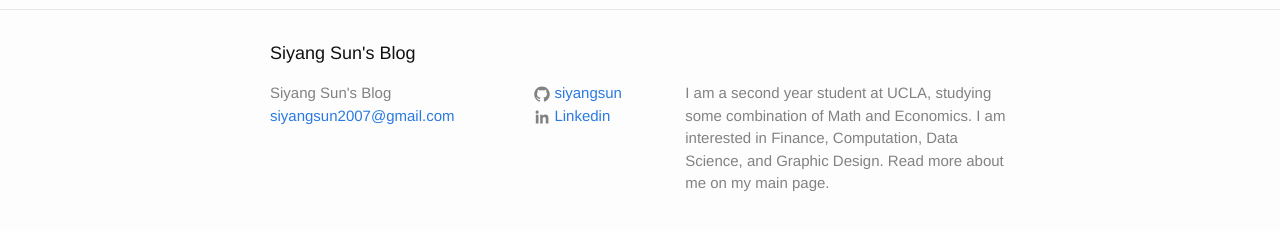
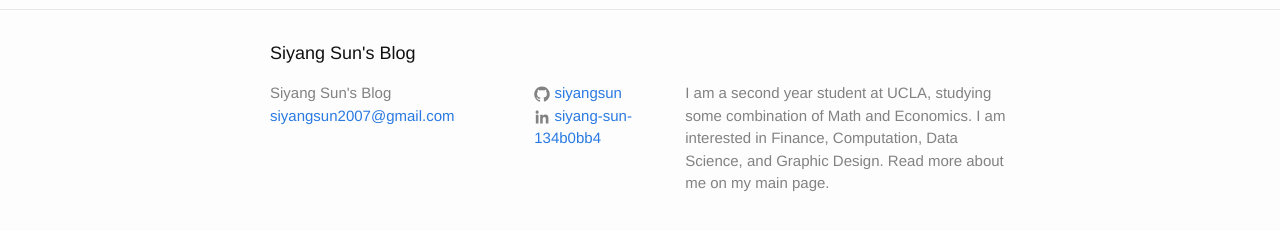
Before and after one commit to siyangsun/marginalia, a Jekyll site: the page built from index.html, in a window 1280 px wide. Shown: the part 377-608 px from the top of the page. Built offline with Jekyll 4.4.1, drawn with Linux system fonts in a browser that asks for light colours.

Commit message:
Updating config

```diff
--- a/_includes/footer.html
+++ b/_includes/footer.html
@@ -22,7 +22,7 @@
 
           {% if site.linkedin %}
           <li>
-            {% include icon-linkedin.html username="Linkedin" %}
+            {% include icon-linkedin.html username=site.linkedin %}
           </li>
           {% endif %}
         </ul>
```
